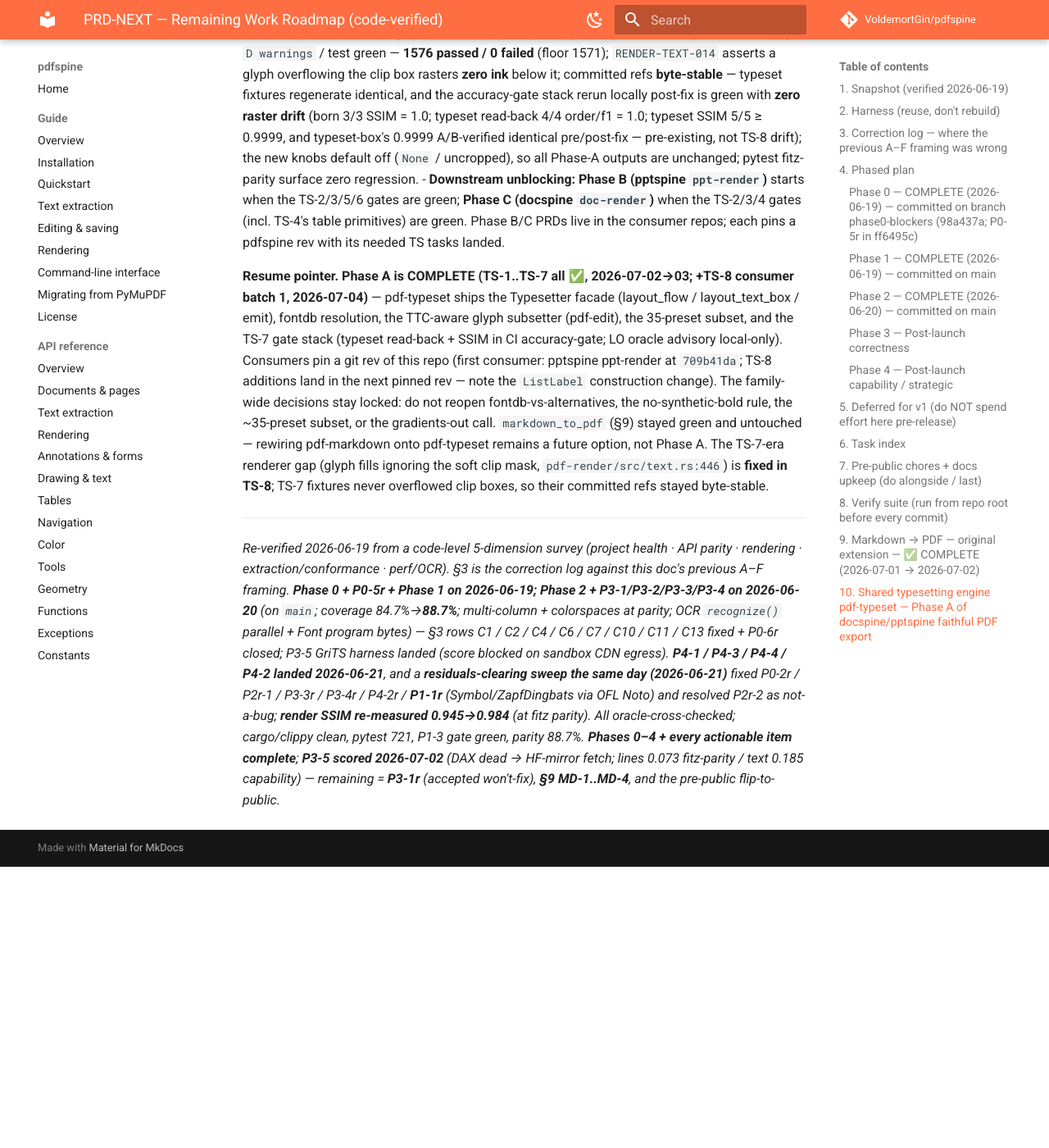
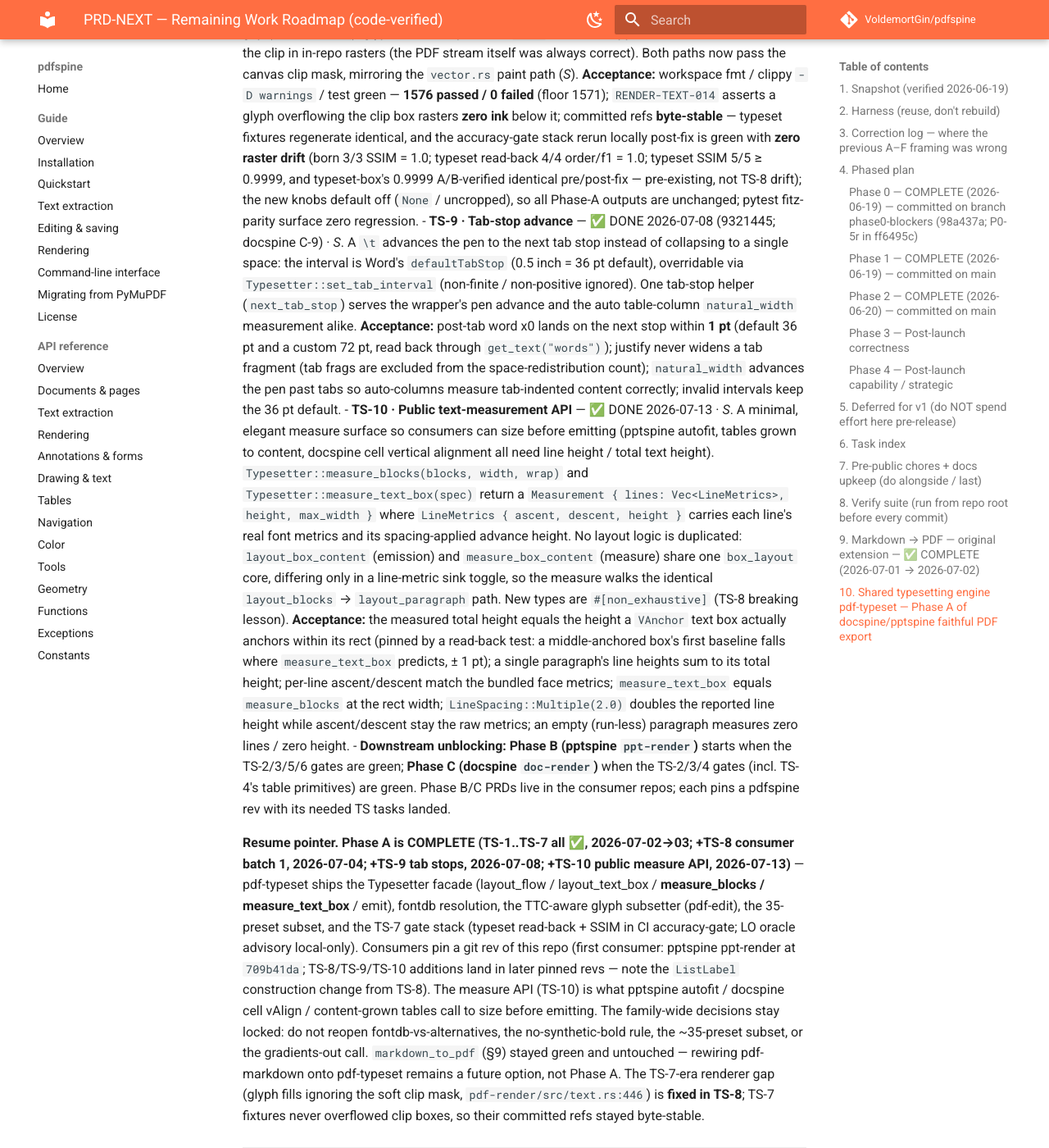
Before and after one commit to VoldemortGin/pdfspine, an MkDocs documentation site: the page built from docs/PRD-NEXT.md, in a window 1280 px wide and 1400 px high, scrolled down 26118 px. Shown: the whole window at 82% size. Built offline with MkDocs 1.6.1 and Material for MkDocs 9.7.7, drawn with Linux system fonts in a browser that asks for light colours; comment, search, counter and statistics services are not loaded; before the commit the page ends 27175 px from its top, so only the background shows below that; some of the changed text lies outside the part shown.

Commit message:
docs(prd): §10 补录 TS-9/TS-10 + §7 四仓已 public 修正
- §10 phased plan 补录 TS-9(制表位推进,DONE 9321445,验收:落点±1pt / justify
  不拉伸 tab / natural_width 计入)与 TS-10(公开测量 API,DONE,验收照实);
  Resume pointer 同步为 TS-1..TS-10 全绿、facade 增列 measure_blocks/measure_text_box。
- §7 "仓库保持 PRIVATE 直到全部完成"已过时:pdf/doc/ppt/ocrspine 四仓 2026-07
  已全部 GitHub public,照实修正。

Co-Authored-By: Claude Fable 5 <noreply@anthropic.com>

```diff
--- a/docs/PRD-NEXT.md
+++ b/docs/PRD-NEXT.md
@@ -289,8 +289,9 @@ parity **88.7%**; every actionable residual is now fixed or flagged. P3-5 score
 - Docs-site completeness pass (`docs/guide`, `docs/reference`, `index.md`) — see P4-4.
 - PyPI publish runbook: `docs/RELEASE-PYPI.md` (gated on P0-1 + P0-5); optional name trademark.
 - The PyPI runbook **encodes the P0-5r OCR-distribution decision** (✅ done) — the published `pdfspine` wheel compiles the `ocr` feature in (no embedded models) and the `[ocr]` extra pulls the `pdfspine-ocr-models` data distribution; see `docs/RELEASE-PYPI.md` §D.1.
-- Repo stays **PRIVATE** until everything is done (Phase 0 + Phase 1 + the parity push + docs), then flip to
-  public + push (`gh` authed as VoldemortGin).
+- **Repo is PUBLIC (2026-07).** The whole spine family — pdfspine, docspine, pptspine, ocrspine — flipped to
+  GitHub public in 2026-07 (`gh` authed as VoldemortGin); the earlier "stays PRIVATE until everything is done"
+  gate is retired. Consumers pin pdfspine crates by git rev against the public repo.
 
 ## 8. Verify suite (run from repo root before every commit)
 
@@ -697,17 +698,42 @@ lists why · files · effort · **Acceptance**, the green condition that means "
   4/4 order/f1 = 1.0; typeset SSIM 5/5 ≥ 0.9999, and typeset-box's 0.9999 A/B-verified identical
   pre/post-fix — pre-existing, not TS-8 drift); the new knobs default off (`None` / uncropped), so all
   Phase-A outputs are unchanged; pytest fitz-parity surface zero regression.
+- **TS-9 · Tab-stop advance** — ✅ DONE 2026-07-08 (9321445; docspine C-9) · *S*. A `\t` advances the pen to
+  the next tab stop instead of collapsing to a single space: the interval is Word's `defaultTabStop`
+  (0.5 inch = 36 pt default), overridable via `Typesetter::set_tab_interval` (non-finite / non-positive
+  ignored). One tab-stop helper (`next_tab_stop`) serves the wrapper's pen advance and the auto
+  table-column `natural_width` measurement alike. **Acceptance:** post-tab word x0 lands on the next stop
+  within **1 pt** (default 36 pt and a custom 72 pt, read back through `get_text("words")`); justify never
+  widens a tab fragment (tab frags are excluded from the space-redistribution count); `natural_width`
+  advances the pen past tabs so auto-columns measure tab-indented content correctly; invalid intervals keep
+  the 36 pt default.
+- **TS-10 · Public text-measurement API** — ✅ DONE 2026-07-13 · *S*. A minimal, elegant measure surface so
+  consumers can size before emitting (pptspine autofit, tables grown to content, docspine cell vertical
+  alignment all need line height / total text height). `Typesetter::measure_blocks(blocks, width, wrap)` and
+  `Typesetter::measure_text_box(spec)` return a `Measurement { lines: Vec<LineMetrics>, height, max_width }`
+  where `LineMetrics { ascent, descent, height }` carries each line's real font metrics and its
+  spacing-applied advance height. No layout logic is duplicated: `layout_box_content` (emission) and
+  `measure_box_content` (measure) share one `box_layout` core, differing only in a line-metric sink toggle,
+  so the measure walks the identical `layout_blocks` → `layout_paragraph` path. New types are
+  `#[non_exhaustive]` (TS-8 breaking lesson). **Acceptance:** the measured total height equals the height a
+  `VAnchor` text box actually anchors within its rect (pinned by a read-back test: a middle-anchored box's
+  first baseline falls where `measure_text_box` predicts, ± 1 pt); a single paragraph's line heights sum to
+  its total height; per-line ascent/descent match the bundled face metrics; `measure_text_box` equals
+  `measure_blocks` at the rect width; `LineSpacing::Multiple(2.0)` doubles the reported line height while
+  ascent/descent stay the raw metrics; an empty (run-less) paragraph measures zero lines / zero height.
 - **Downstream unblocking:** **Phase B (pptspine `ppt-render`)** starts when the TS-2/3/5/6 gates are
   green; **Phase C (docspine `doc-render`)** when the TS-2/3/4 gates (incl. TS-4's table primitives) are
   green. Phase B/C PRDs live in the consumer repos; each pins a pdfspine rev with its needed TS tasks
   landed.
 
 **Resume pointer.** **Phase A is COMPLETE (TS-1..TS-7 all ✅, 2026-07-02→03; +TS-8 consumer batch 1,
-2026-07-04)** — pdf-typeset ships the
-Typesetter facade (layout_flow / layout_text_box / emit), fontdb resolution, the TTC-aware glyph subsetter
-(pdf-edit), the 35-preset subset, and the TS-7 gate stack (typeset read-back + SSIM in CI accuracy-gate;
-LO oracle advisory local-only). Consumers pin a git rev of this repo (first consumer: pptspine ppt-render
-at `709b41da`; TS-8 additions land in the next pinned rev — note the `ListLabel` construction change).
+2026-07-04; +TS-9 tab stops, 2026-07-08; +TS-10 public measure API, 2026-07-13)** — pdf-typeset ships the
+Typesetter facade (layout_flow / layout_text_box / **measure_blocks / measure_text_box** / emit), fontdb
+resolution, the TTC-aware glyph subsetter (pdf-edit), the 35-preset subset, and the TS-7 gate stack (typeset
+read-back + SSIM in CI accuracy-gate; LO oracle advisory local-only). Consumers pin a git rev of this repo
+(first consumer: pptspine ppt-render at `709b41da`; TS-8/TS-9/TS-10 additions land in later pinned revs —
+note the `ListLabel` construction change from TS-8). The measure API (TS-10) is what pptspine autofit /
+docspine cell vAlign / content-grown tables call to size before emitting.
 The family-wide decisions stay locked: do not reopen fontdb-vs-alternatives, the
 no-synthetic-bold rule, the ~35-preset subset, or the gradients-out call. `markdown_to_pdf` (§9) stayed
 green and untouched — rewiring pdf-markdown onto pdf-typeset remains a future option, not Phase A. The
```
